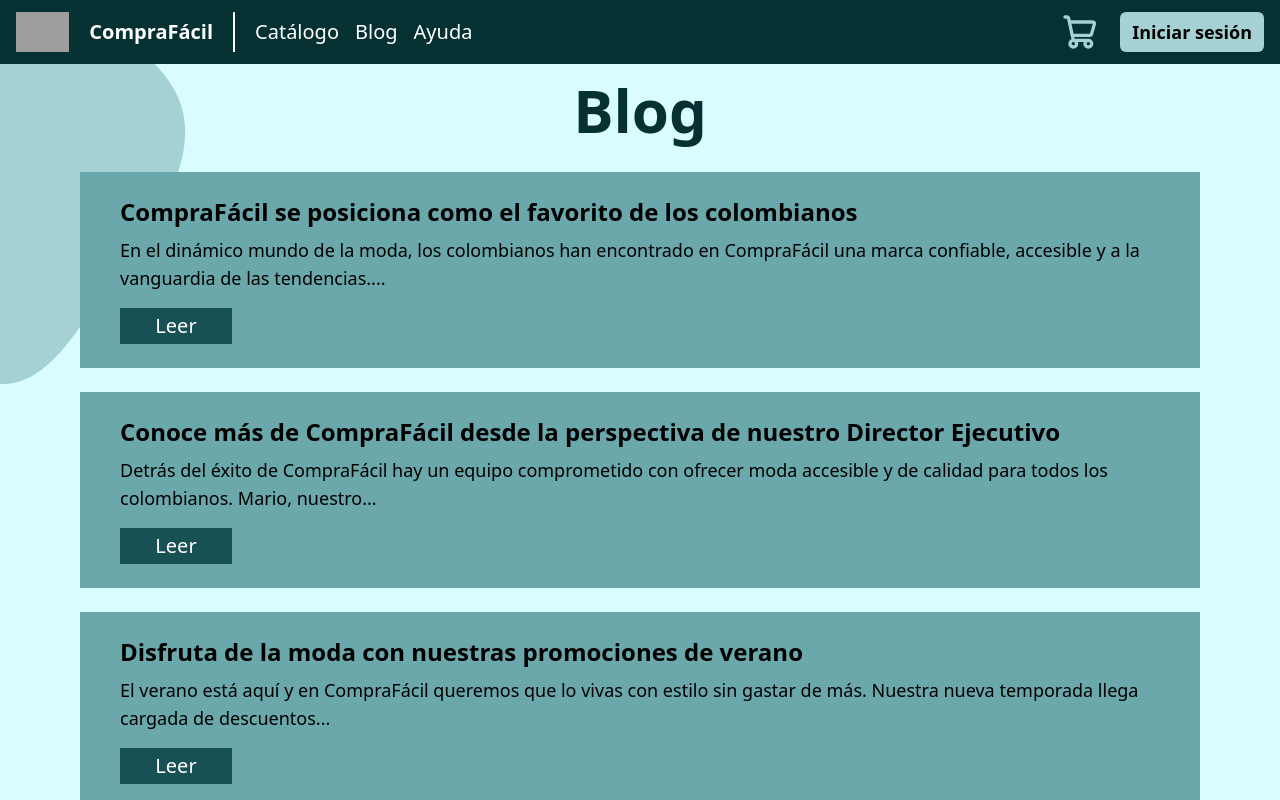
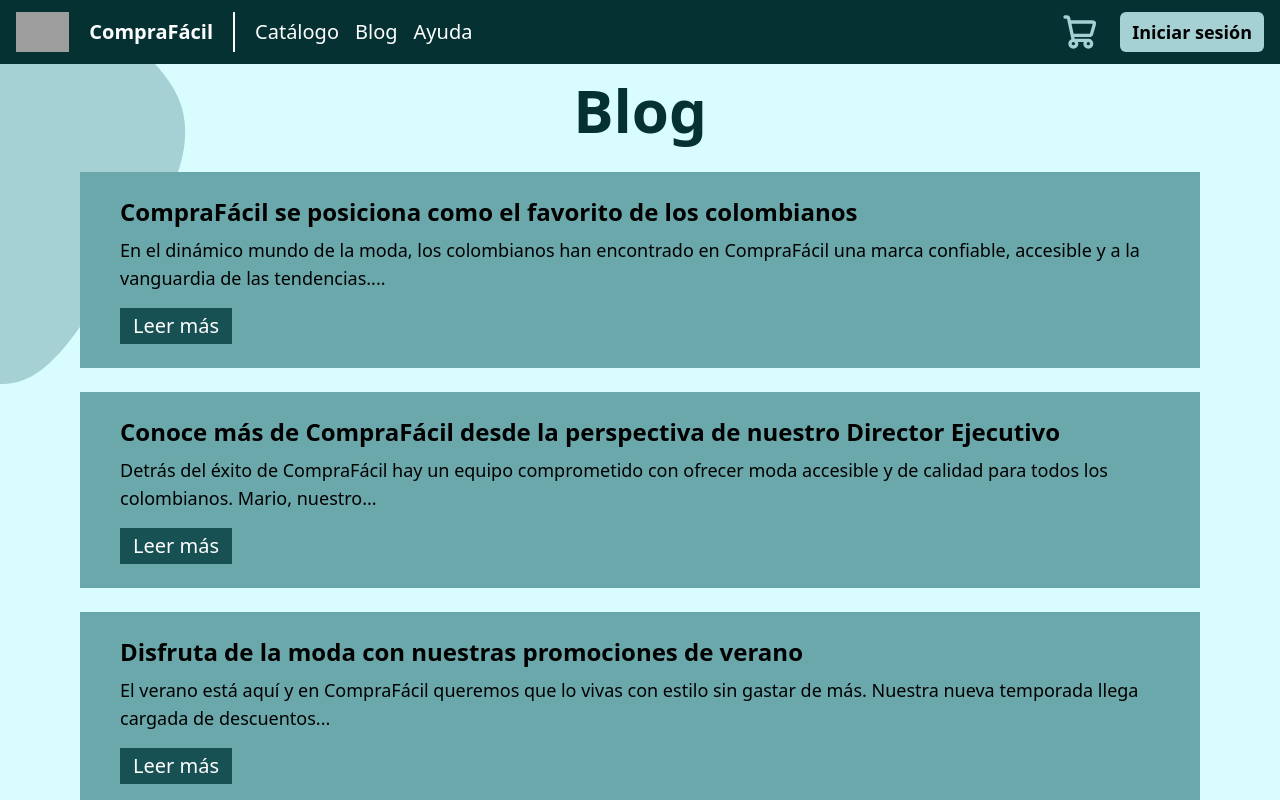
Before and after one commit to Seb0927/CompraFacilInaccessible, a React (Vite) app: page /blog in a window 1280 px wide. Shown: the top 800 px of the page. Built offline with nearby package versions, Linux system fonts and the light colour scheme; grey boxes are pictures that could not be loaded.

Commit message:
fix(post): add a descriptive link to anchor tag for "Leer más"

```diff
--- a/src/components/blog/Post.jsx
+++ b/src/components/blog/Post.jsx
@@ -16,7 +16,10 @@ const Post = (props) => {
     <article className='min-h-auto h-auto w-full px-10 py-6 bg-blue-medium-light'>
       <h2 className='text-2xl font-bold mb-2'>{title}</h2>
       <p className='text-lg mb-4'>{getSubstring(content, 150)}</p>
-      <a href={'/blog/post' + (id + 1)} className='flex items-center justify-center h-9 w-28 bg-blue-dark text-white text-xl mt-3 hover:bg-blue-darkest'>Leer</a>
+      <a
+        title={'Leer más sobre ' + title}
+        href={'/blog/post' + (id + 1)}
+        className='flex items-center justify-center h-9 w-28 bg-blue-dark text-white text-xl mt-3 hover:bg-blue-darkest'>Leer más</a>
     </article>
   )
 }
```
